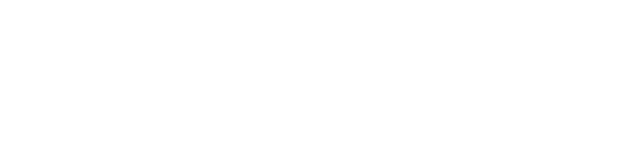
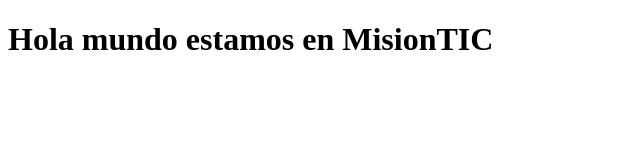
Before and after one commit to Warbug-MisionTic/Warbug, a plain HTML site: page index.html in a window 1280 px wide. Shown: the whole page, without its empty margins (0-640 px from the left). Drawn offline with Linux system fonts and the light colour scheme.

Commit message:
modifique html

```diff
--- a/index.html
+++ b/index.html
@@ -6,6 +6,7 @@
     <meta name="viewport" content="width=device-width, initial-scale=1.0">
     <title>Document</title>
 </head>
+<h1>Hola mundo estamos en MisionTIC</h1>
 <body>
 
 </body>
```
